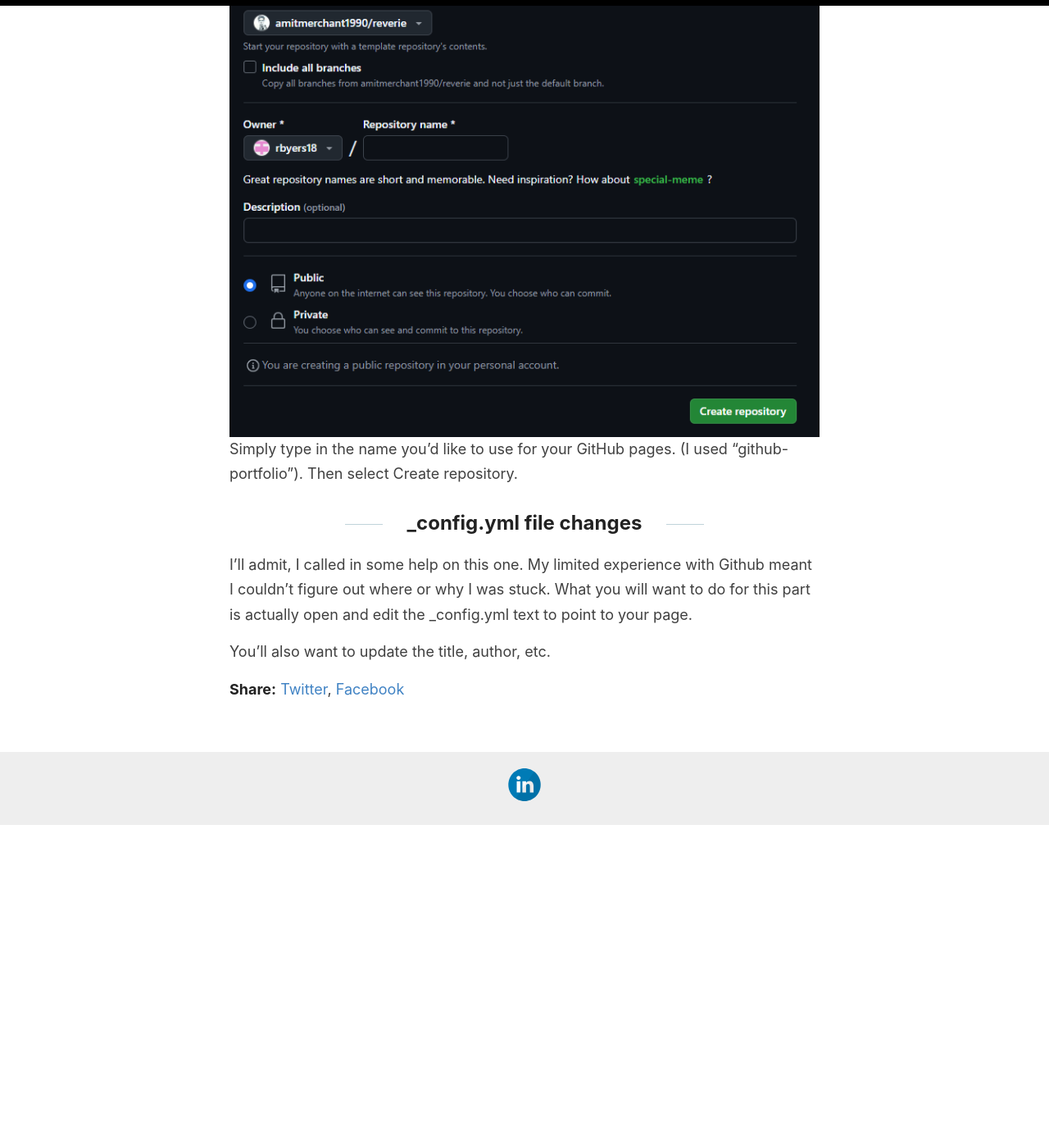
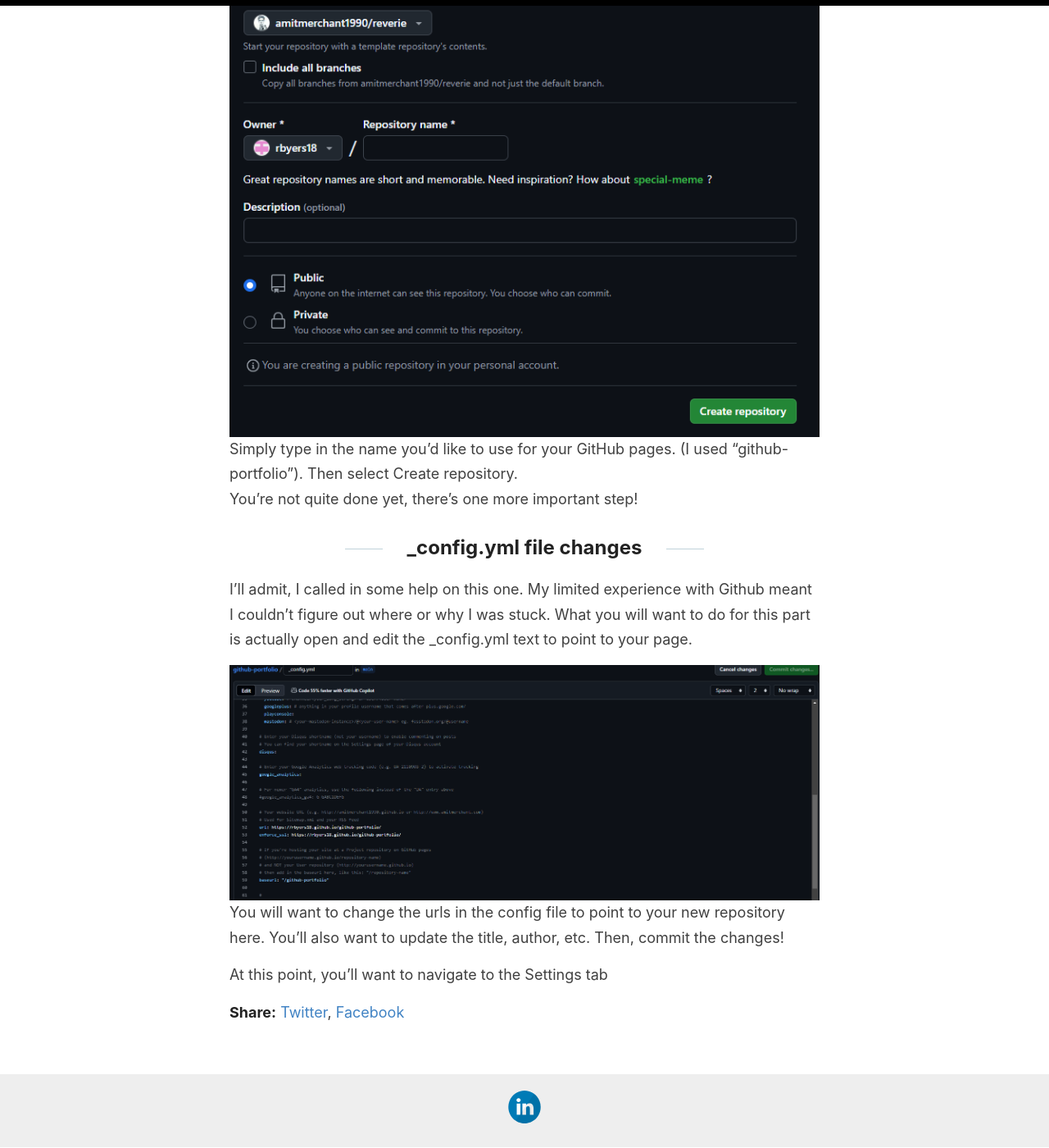
Before and after one commit to rbyers18/github-portfolio, a Jekyll site: the page built from _posts/2024-9-18-Reverie-Jekyll-Theme.md, in a window 1280 px wide and 1400 px high, scrolled down 1203 px. Shown: the whole window at 82% size. Built offline with Jekyll 4.4.1, drawn with Linux system fonts in a browser that asks for light colours; before the commit the page ends 2209 px from its top, so only the background shows below that.

Commit message:
Update 2024-9-18-Reverie-Jekyll-Theme.md

```diff
--- a/_posts/2024-9-18-Reverie-Jekyll-Theme.md
+++ b/_posts/2024-9-18-Reverie-Jekyll-Theme.md
@@ -20,12 +20,15 @@
 
 ![]({{site.baseurl}}/images/Createrepositorytemplate.png)
 Simply type in the name you'd like to use for your GitHub pages. (I used "github-portfolio"). Then select Create repository.
-
+You're not quite done yet, there's one more important step!
 
 ## _config.yml file changes
 
 I'll admit, I called in some help on this one. My limited experience with Github meant I couldn't figure out where or why I was stuck.
 What you will want to do for this part is actually open and edit the _config.yml text to point to your page.
 
+![]({{site.baseurl}}/images/Config_file_img.png)
+You will want to change the urls in the config file to point to your new repository here.
+You'll also want to update the title, author, etc. Then, commit the changes!
 
-You'll also want to update the title, author, etc.
+At this point, you'll want to navigate to the Settings tab
```
